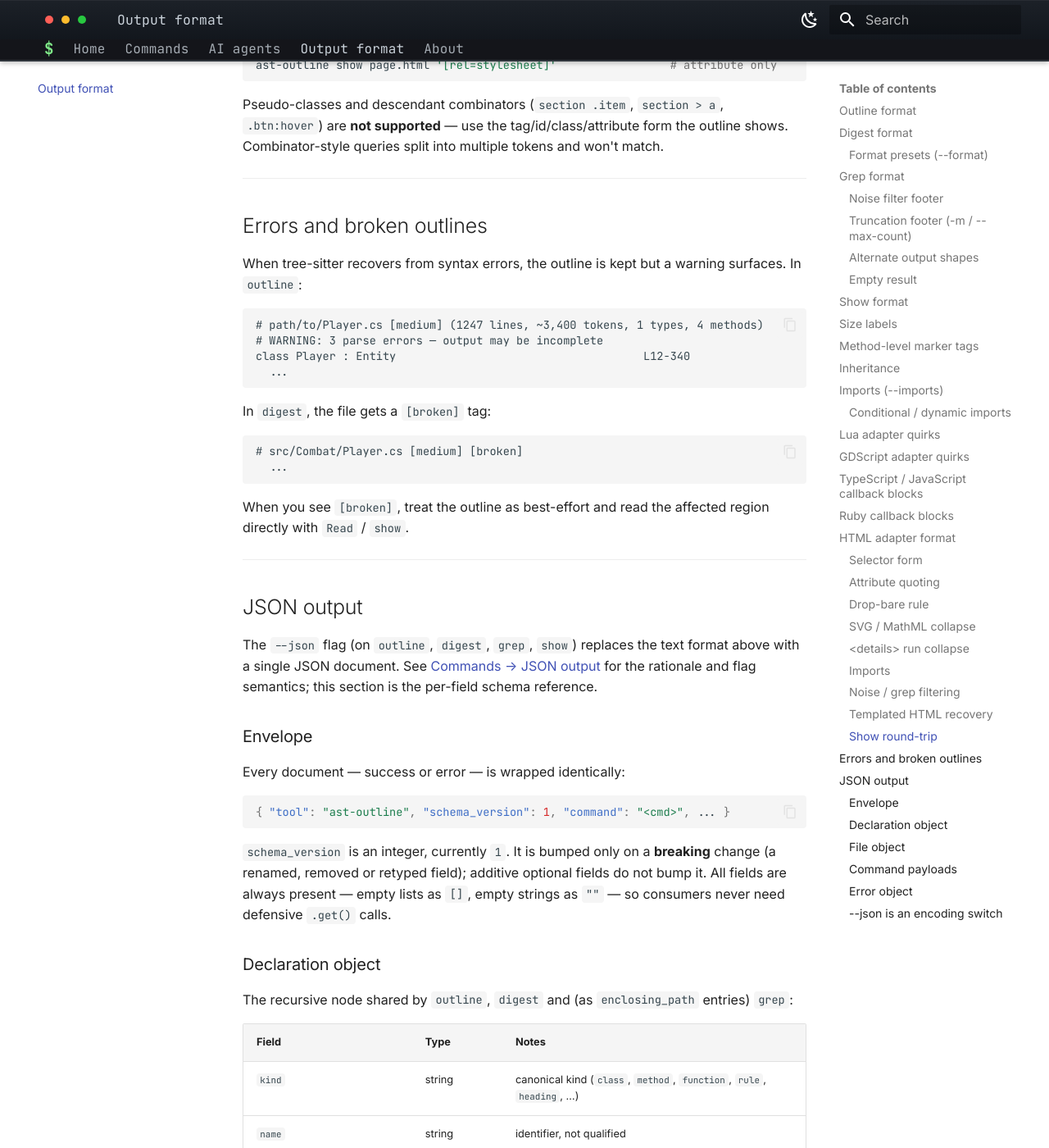
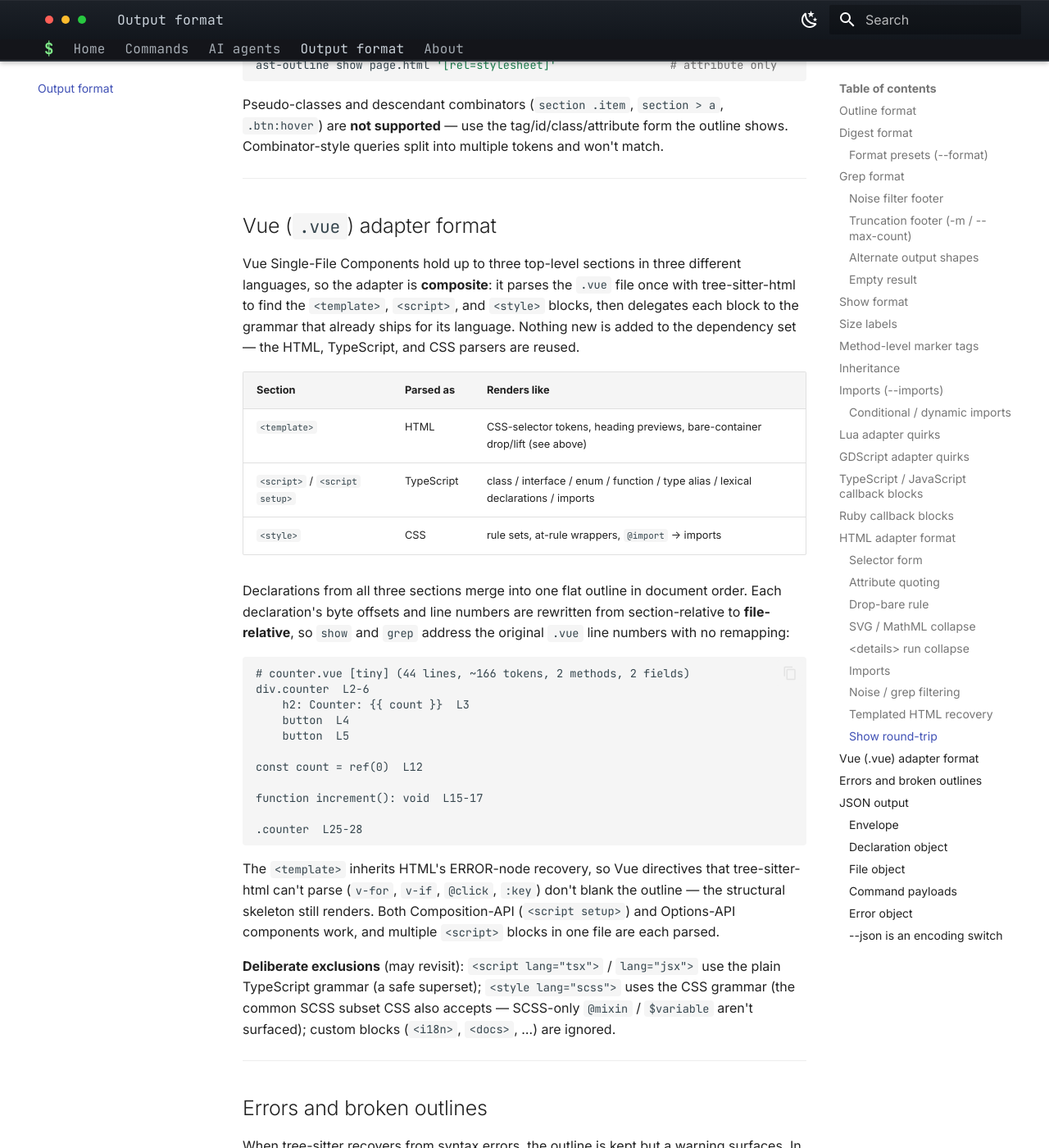
Before and after one commit to ast-outline/ast-outline.github.io, an MkDocs documentation site: the page built from docs/output-format.md, in a window 1280 px wide and 1400 px high, scrolled down 19510 px. Shown: the whole window at 82% size. Built offline with MkDocs 1.6.1 and Material for MkDocs 9.7.7, drawn with Linux system fonts in a browser that asks for light colours.

Commit message:
Document Vue (.vue) SFC support — v1.7.0

````diff
--- a/docs/agents.md
+++ b/docs/agents.md
@@ -69,7 +69,7 @@ control over file edits.
     For `.cs`, `.cpp`, `.cc`, `.cxx`, `.h`, `.hpp`, `.hh`, `.py`, `.pyi`,
     `.ts`, `.tsx`, `.js`, `.jsx`, `.java`, `.kt`, `.kts`, `.scala`, `.sc`,
     `.go`, `.rs`, `.php`, `.phtml`, `.rb`, `.rake`, `.gemspec`, `.lua`,
-    `.gd`, `.swift`, `.css`, `.scss`, `.sql`, `.html`, `.htm`, `.md`, and
+    `.gd`, `.swift`, `.css`, `.scss`, `.sql`, `.html`, `.htm`, `.vue`, `.md`, and
     `.yaml`/`.yml` files, read structure with `ast-outline` before opening
     full contents.
 
--- a/docs/output-format.md
+++ b/docs/output-format.md
@@ -893,6 +893,54 @@ tokens and won't match.
 
 ---
 
+## Vue (`.vue`) adapter format
+
+Vue Single-File Components hold up to three top-level sections in three
+different languages, so the adapter is **composite**: it parses the
+`.vue` file once with tree-sitter-html to find the `<template>`,
+`<script>`, and `<style>` blocks, then delegates each block to the
+grammar that already ships for its language. Nothing new is added to
+the dependency set — the HTML, TypeScript, and CSS parsers are reused.
+
+| Section | Parsed as | Renders like |
+| --- | --- | --- |
+| `<template>` | HTML | CSS-selector tokens, heading previews, bare-container drop/lift (see above) |
+| `<script>` / `<script setup>` | TypeScript | class / interface / enum / function / type alias / lexical declarations / imports |
+| `<style>` | CSS | rule sets, at-rule wrappers, `@import` → imports |
+
+Declarations from all three sections merge into one flat outline in
+document order. Each declaration's byte offsets and line numbers are
+rewritten from section-relative to **file-relative**, so `show` and
+`grep` address the original `.vue` line numbers with no remapping:
+
+```text
+# counter.vue [tiny] (44 lines, ~166 tokens, 2 methods, 2 fields)
+div.counter  L2-6
+    h2: Counter: {{ count }}  L3
+    button  L4
+    button  L5
+
+const count = ref(0)  L12
+
+function increment(): void  L15-17
+
+.counter  L25-28
+```
+
+The `<template>` inherits HTML's ERROR-node recovery, so Vue directives
+that tree-sitter-html can't parse (`v-for`, `v-if`, `@click`, `:key`)
+don't blank the outline — the structural skeleton still renders. Both
+Composition-API (`<script setup>`) and Options-API components work, and
+multiple `<script>` blocks in one file are each parsed.
+
+**Deliberate exclusions** (may revisit): `<script lang="tsx">` /
+`lang="jsx">` use the plain TypeScript grammar (a safe superset);
+`<style lang="scss">` uses the CSS grammar (the common SCSS subset CSS
+also accepts — SCSS-only `@mixin` / `$variable` aren't surfaced); custom
+blocks (`<i18n>`, `<docs>`, …) are ignored.
+
+---
+
 ## Errors and broken outlines
 
 When tree-sitter recovers from syntax errors, the outline is kept
````
Also changed, not shown: docs/history.md (+1 -0 lines), docs/index.md (+29 -0 lines).
